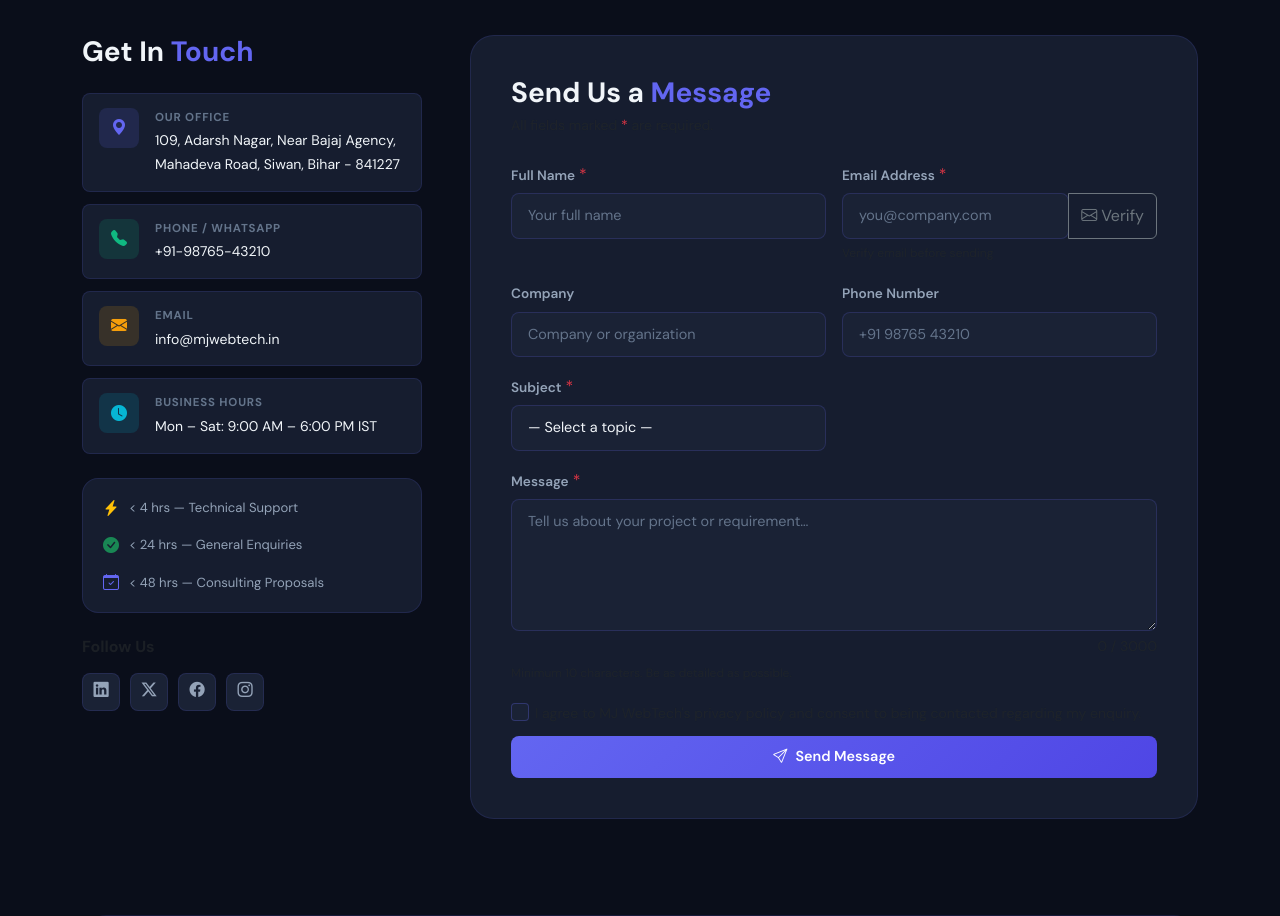
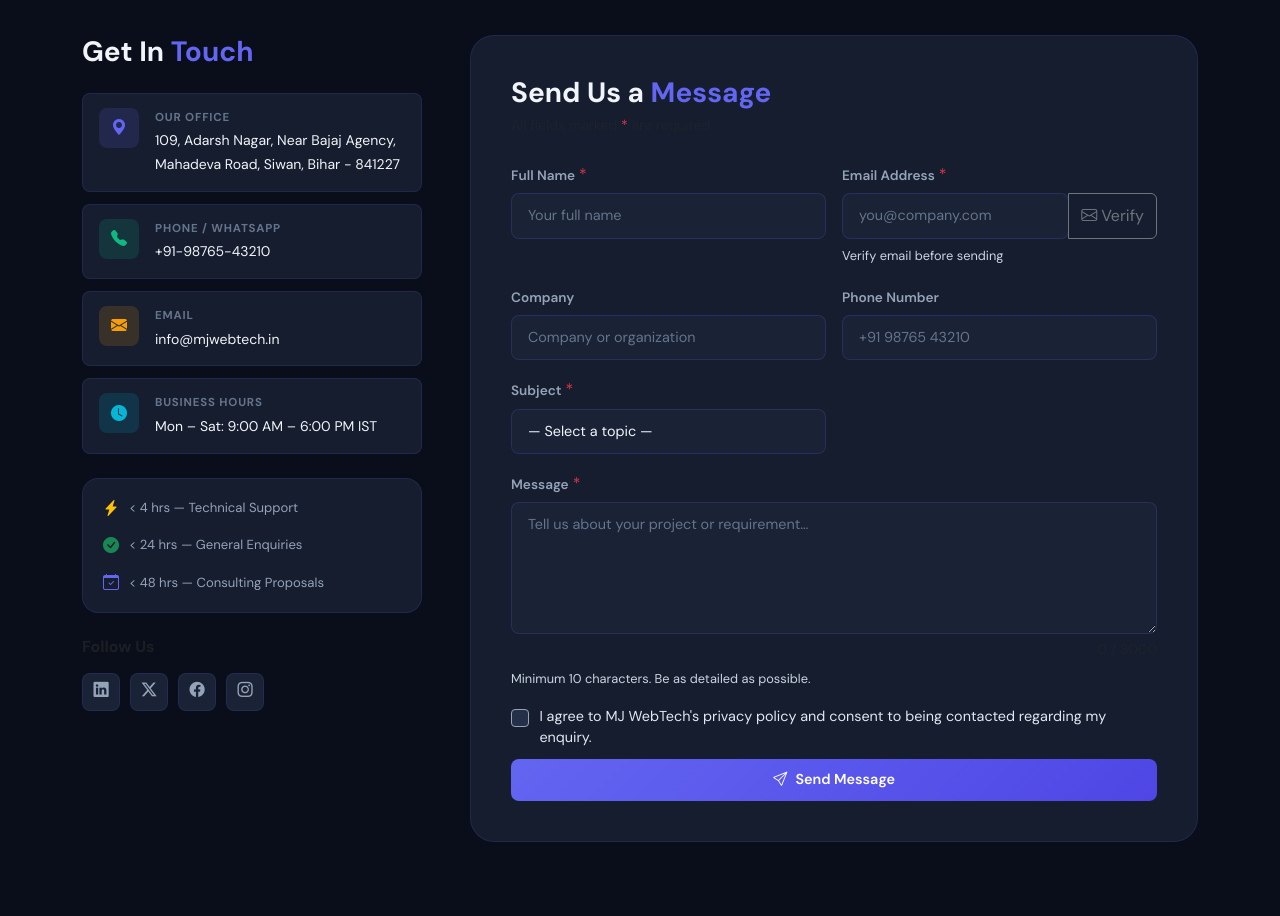
Before and after one commit to piyushrajpurohit/mjwebtech-website, a Flask app: page /contact in a window 1280 px wide. Shown: the part 515-1431 px from the top of the page. Run offline with Flask 3, Linux system fonts and the light colour scheme; some libraries are stand-ins or nearby versions.

Commit message:
Make contact form helper and privacy text easier to read.
Co-authored-by: Cursor <cursoragent@cursor.com>

```diff
--- a/app/static/css/style.css
+++ b/app/static/css/style.css
@@ -336,9 +336,14 @@ img{max-width:100%}
 .mj-input:focus{border-color:var(--mj-accent)!important;box-shadow:0 0 0 3px rgba(99,102,241,.12)!important;outline:none!important;background:var(--mj-dark-4)!important}
 .mj-input.is-invalid{border-color:var(--mj-danger)!important;background:rgba(239,68,68,.05)!important}
 .form-label{font-size:.85rem;font-weight:600;color:var(--text-secondary);margin-bottom:6px}
-.form-text{font-size:.75rem}
+.form-text{font-size:.8rem;color:#CBD5E1;margin-top:6px}
+.contact-form-card .form-text,
+.contact-form-card .form-text.text-muted{color:#CBD5E1 !important}
+.contact-form-card .form-check-label,
+.contact-form-card .form-check-label.text-muted{color:#E2E8F0 !important;font-size:.9rem;line-height:1.5}
 .invalid-feedback{font-size:.8rem;color:#F87171;margin-top:4px}
-.form-check-input{background-color:var(--mj-dark-3);border-color:rgba(99,102,241,.3);width:1.1em;height:1.1em}
+.form-check{display:flex;align-items:flex-start;gap:10px}
+.form-check-input{background-color:var(--mj-dark-4);border:1.5px solid #94A3B8;width:1.15em;height:1.15em;margin-top:.2em;flex-shrink:0}
 .form-check-input:checked{background-color:var(--mj-accent);border-color:var(--mj-accent)}
 .form-check-input.is-invalid{border-color:var(--mj-danger)}
 .form-select option{background:var(--mj-dark-3);color:var(--text-primary)}
--- a/app/templates/contact.html
+++ b/app/templates/contact.html
@@ -128,13 +128,13 @@
                 {{ form.message.label(class="form-label") }}<span class="text-danger ms-1">*</span>
                 {{ form.message(class="form-control mj-input" + (" is-invalid" if form.message.errors else ""), rows=5, placeholder="Tell us about your project or requirement…") }}
                 {% for err in form.message.errors %}<div class="invalid-feedback">{{ err }}</div>{% endfor %}
-                <div class="form-text text-muted">Minimum 10 characters. Be as detailed as possible.</div>
+                <div class="form-text">Minimum 10 characters. Be as detailed as possible.</div>
               </div>
               <!-- Privacy -->
               <div class="col-12">
                 <div class="form-check">
                   {{ form.privacy(class="form-check-input" + (" is-invalid" if form.privacy.errors else ""), id="privacyCheck") }}
-                  <label class="form-check-label small text-muted" for="privacyCheck">
+                  <label class="form-check-label" for="privacyCheck">
                     I agree to MJ WebTech's privacy policy and consent to being contacted regarding my enquiry.
                   </label>
                   {% for err in form.privacy.errors %}<div class="invalid-feedback d-block">{{ err }}</div>{% endfor %}
```
